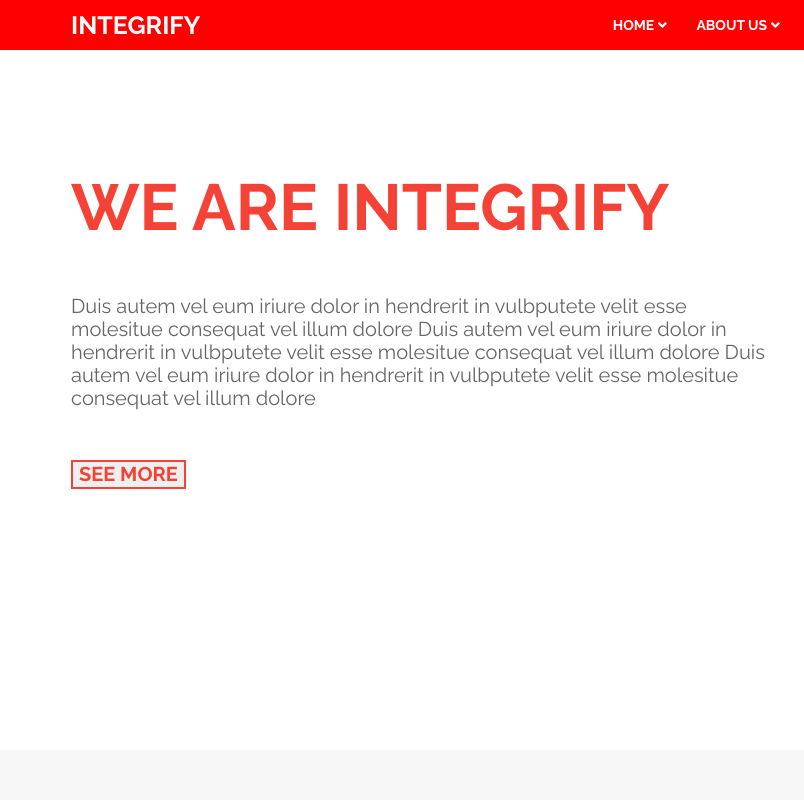
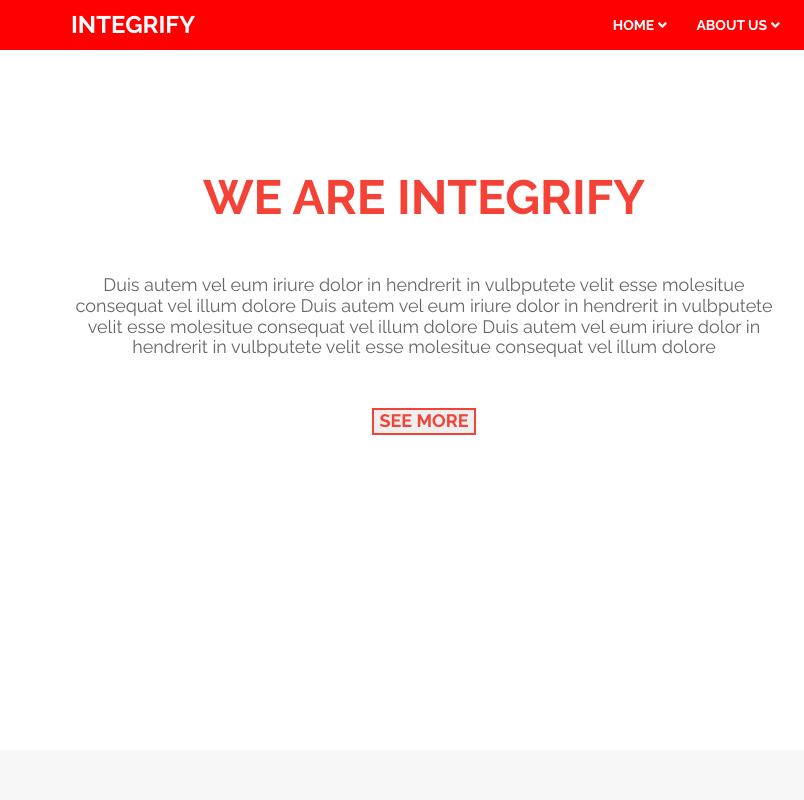
Before and after one commit to Phan-ThanhDat/E-commerce-, a website: page homepage.html in a window 1280 px wide. Shown: the top 800 px of the page, 0-804 px from the left. Drawn offline with nearby package versions, Linux system fonts and the light colour scheme.

Commit message:
refactor code by adding font-size variables

```diff
--- a/assets/scss/_variable.scss
+++ b/assets/scss/_variable.scss
@@ -8,6 +8,16 @@
 // FONTS
 $fontsize-body: 15px;
 $font-family: "Raleway", sans-serif;
+
+// SIZE
+$size-tiny: 10px;
+$size-small: 14px;
+$size-normal: 16px;
+$size-quite-big: 18px;
+$size-large: 24px;
+$size-very-big: 32px;
+$size-title-small: 42px;
+$size-title-normal: 48px;
 
 //view range
 $view-ranges: (
--- a/assets/scss/components/_footer.scss
+++ b/assets/scss/components/_footer.scss
@@ -13,7 +13,7 @@
     text-decoration: none;
     font-weight: 600;
     color: $color-body;
-    font-size: 18px;
+    font-size: $size-quite-big;
     &:hover {
       cursor: -webkit-grabbing;
       cursor: grabbing;
@@ -28,7 +28,7 @@
   @include element("nav") {
     display: flex;
     justify-content: flex-end;
-    font-size: 32px;
+    font-size: $size-very-big;
     & > div {
       padding-left: 48px;
       &:hover {
--- a/assets/scss/components/_header.scss
+++ b/assets/scss/components/_header.scss
@@ -3,7 +3,7 @@
 
   @include element("logo") {
     & > a {
-      font-size: 25px;
+      font-size: $size-large;
       text-decoration: none;
       font-weight: bold;
       color: $color-third;
@@ -32,12 +32,12 @@
     display: none;
     @include screen-media("tablet-large") {
       display: inline-block;
-      font-size: 14px;
+      font-size: $size-small;
       color: #fff;
     }
   }
   @include modifier("mobile") {
-    font-size: 25px;
+    font-size: $size-large;
     color: $color-second;
 
     @include screen-media("tablet-large") {
@@ -63,7 +63,7 @@
     padding-left: 15px;
     padding-right: 15px;
     list-style-type: none;
-    font-size: 14px;
+    font-size: $size-small;
 
     & > a {
       text-decoration: none;
--- a/assets/scss/pages/home/components/_banner.scss
+++ b/assets/scss/pages/home/components/_banner.scss
@@ -1,5 +1,6 @@
 .banner {
   display: block;
+  text-align: center;
   padding: {
     top: 40px;
     bottom: 40px;
@@ -30,7 +31,7 @@
       bottom: 50px;
     }
     margin: 0;
-    font-size: 40px;
+    font-size: $size-title-small;
     color: $color-primary;
     font-weight: bolder;
 
@@ -40,7 +41,7 @@
 
     @include screen-media("tablet-large") {
       padding-bottom: 50px;
-      font-size: 65px;
+      font-size: $size-title-normal;
     }
   }
 
@@ -49,7 +50,7 @@
     color: $color-second;
     padding-top: 0;
     padding-bottom: 50px;
-    font-size: 20px;
+    font-size: $size-quite-big;
   }
 
   @include element("img") {
@@ -63,7 +64,7 @@
   }
 
   @include element("btn") {
-    font-size: 20px;
+    font-size: $size-quite-big;
     display: inline-block;
     color: $color-primary;
     font-weight: bold;
--- a/assets/scss/pages/home/components/_section-blogs.scss
+++ b/assets/scss/pages/home/components/_section-blogs.scss
@@ -7,10 +7,10 @@
       bottom: 32px;
     }
     text-align: center;
-    font-size: 40px;
+    font-size: $size-title-small;
     color: $color-primary;
     @include screen-media("tablet-large") {
-      font-size: 65px;
+      font-size: $size-title-normal;
     }
   }
 
@@ -54,19 +54,19 @@
     }
   }
   @include element("title") {
-    font-size: 20px;
+    font-size: $size-large;
   }
   @include element("published") {
-    font-size: 12px;
+    font-size: $size-small;
     color: $color-purple;
   }
   @include element("description") {
-    font-size: 16px;
+    font-size: $size-normal;
     color: $color-second;
   }
 
   @include element("link") {
-    font-size: 16px;
+    font-size: $size-normal;
     font-weight: bold;
     text-decoration: none;
     &:hover {
--- a/assets/scss/pages/home/components/_section-form.scss
+++ b/assets/scss/pages/home/components/_section-form.scss
@@ -7,10 +7,10 @@
       bottom: 16px;
     }
     text-align: center;
-    font-size: 40px;
+    font-size: $size-title-small;
     color: $color-primary;
     @include screen-media("tablet-large") {
-      font-size: 65px;
+      font-size: $size-title-normal;
     }
   }
 
@@ -43,7 +43,7 @@
   }
 
   @include element("btn-submit") {
-    font-size: 20px;
+    font-size: $size-large;
     border: 1px solid $color-body;
     display: inline-block;
     color: $color-primary;
--- a/assets/scss/pages/home/components/_section-pricing.scss
+++ b/assets/scss/pages/home/components/_section-pricing.scss
@@ -6,10 +6,10 @@
       bottom: 32px;
     }
     text-align: center;
-    font-size: 40px;
+    font-size: $size-title-small;
     color: $color-primary;
     @include screen-media("tablet-large") {
-      font-size: 65px;
+      font-size: $size-title-normal;
     }
   }
 
@@ -29,7 +29,7 @@
     box-shadow: 0 14px 28px rgba(0, 0, 0, 0.25), 0 10px 10px rgba(0, 0, 0, 0.22);
   }
   @include element("type") {
-    font-size: 24px;
+    font-size: $size-large;
   }
   @include element("cover") {
     width: 100%;
@@ -44,10 +44,10 @@
   }
   @include element("cost") {
     color: $color-primary;
-    font-size: 30px;
+    font-size: $size-very-big;
     font-weight: bold;
     & span {
-      font-size: 8px;
+      font-size: $size-tiny;
       font-weight: 400;
     }
   }
@@ -66,7 +66,7 @@
     }
   }
   @include element("btn") {
-    font-size: 20px;
+    font-size: $size-quite-big;
     display: inline-block;
     color: $color-primary;
     font-weight: bold;
--- a/assets/scss/pages/home/components/_section-stack.scss
+++ b/assets/scss/pages/home/components/_section-stack.scss
@@ -6,10 +6,10 @@
       bottom: 32px;
     }
     text-align: center;
-    font-size: 40px;
+    font-size: $size-title-small;
     color: $color-primary;
     @include screen-media("tablet-large") {
-      font-size: 65px;
+      font-size: $size-title-normal;
     }
   }
 
@@ -61,7 +61,7 @@
     box-shadow: 0 14px 28px rgba(0, 0, 0, 0.25), 0 10px 10px rgba(0, 0, 0, 0.22);
   }
   @include element("type") {
-    font-size: 24px;
+    font-size: $size-large;
   }
   @include element("cover") {
     width: 100%;
@@ -76,10 +76,10 @@
   }
   @include element("cost") {
     color: $color-primary;
-    font-size: 30px;
+    font-size: $size-very-big;
     font-weight: bold;
     & span {
-      font-size: 8px;
+      font-size: $size-tiny;
       font-weight: 400;
     }
   }
@@ -98,7 +98,7 @@
     }
   }
   @include element("btn") {
-    font-size: 20px;
+    font-size: $size-quite-big;
     display: inline-block;
     color: $color-primary;
     font-weight: bold;
```
Also changed, not shown: style.css, 1 other file.
